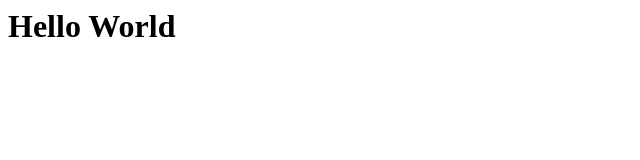
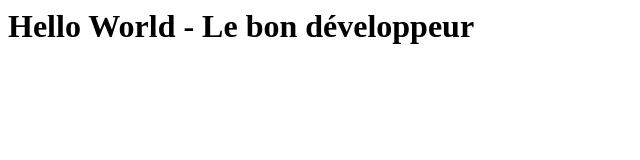
Before and after one commit to assidiwassim/my-test-project, a plain HTML site: page index.html in a window 1280 px wide. Shown: the whole page, without its empty margins (0-640 px from the left). Drawn offline with Linux system fonts and the light colour scheme.

Commit message:
update index.html

```diff
--- a/index.html
+++ b/index.html
@@ -1 +1 @@
-<h1>Hello World</h1>
+<h1>Hello World - Le bon développeur</h1>
```
